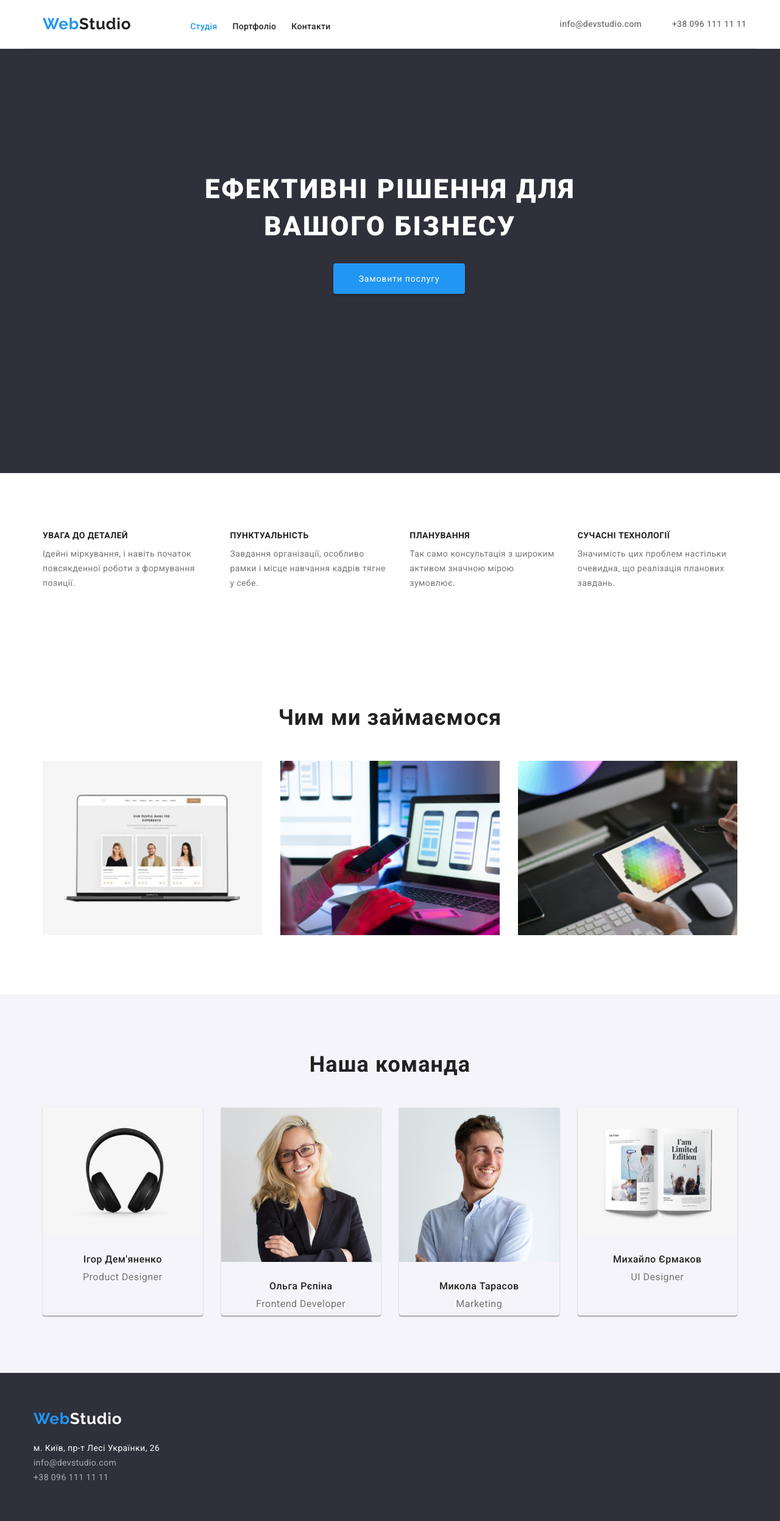
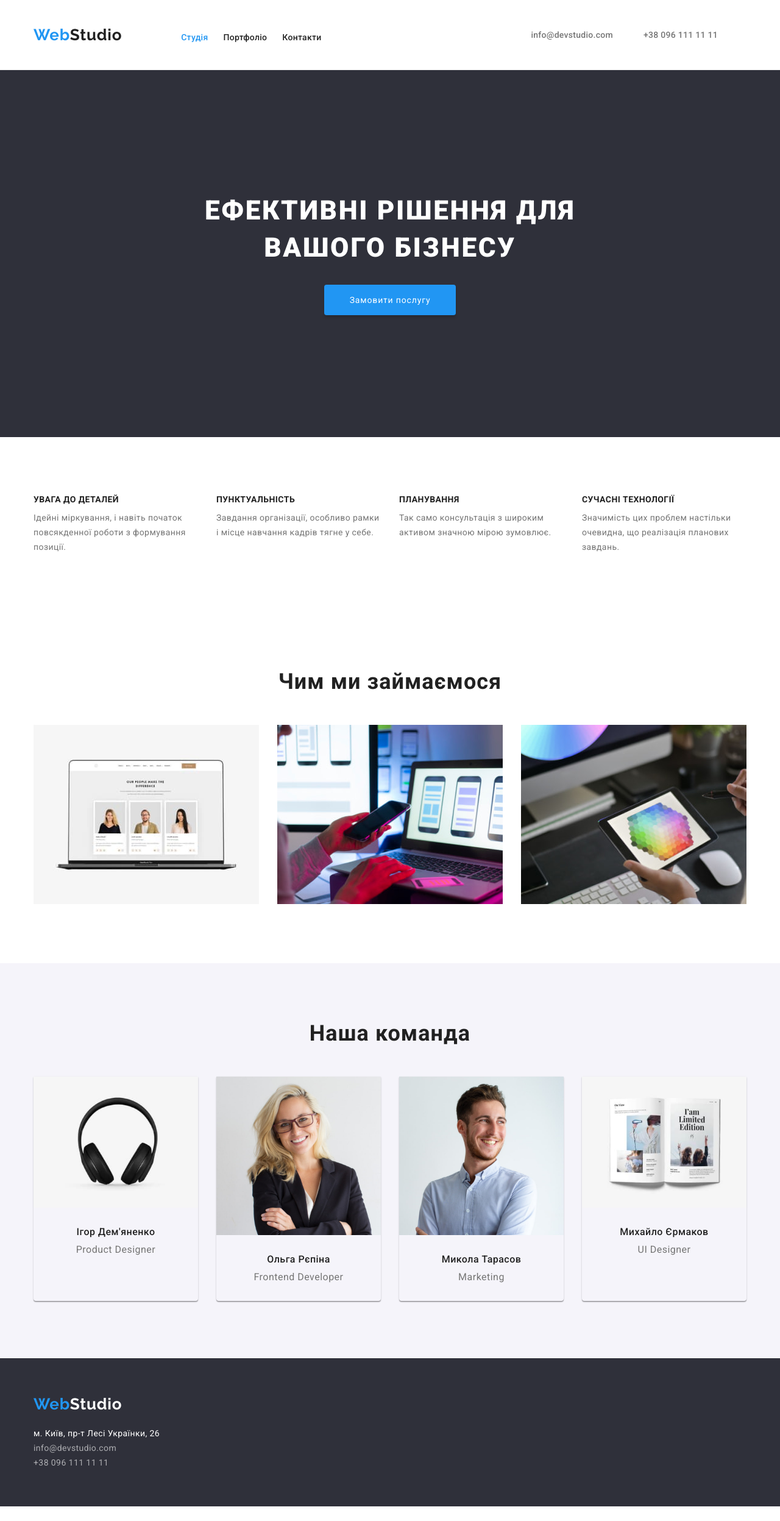
Before and after one commit to AndriiBiliak/repository-from-goit-markup-hw-03, a plain HTML site: page index.html in a window 1280 px wide. Shown: the whole page at 61% size. After the commit the page ends 2471 px from the top, so only its background shows below. Drawn offline with Linux system fonts and the light colour scheme; files whose address does not match are found by name.

Commit message:
hw-03 зробив правки ментора
в футері падінгом збільшив радіо натискання на посилання, виправив де було потрібно з паддінга на марджин

```diff
--- a/CSS/style.css
+++ b/CSS/style.css
@@ -1,27 +1,31 @@
 :root {
-    --accent-color: #2196F3;
-    --secondary-color: #F5F5F5;
+  --accent-color: #2196f3;
+  --secondary-color: #f5f5f5;
   --primary-text-color: #212121;
   --secondary-text-color: #757575;
 }
 
-
-body{
+body {
   font-family: 'Roboto', sans-serif;
   font-style: normal;
   font-size: 14px;
   letter-spacing: 0.03em;
   color: var(--primary-text-color);
-    background-color:#FFFFFF;
-
+  background-color: #ffffff;
 }
 /* reset*/
 
-
-h1,h2,h3,h4,h5,h6,p,ul{
+h1,
+h2,
+h3,
+h4,
+h5,
+h6,
+p,
+ul {
+  padding-left: 0;
   margin: 0;
 }
-
 
 img {
   display: block;
@@ -29,152 +33,163 @@ img {
   height: auto;
 }
 
-
 .container {
   width: 1200px;
   margin: 0 auto;
   padding: 0 15px;
-
 }
 
+/*   outline: 2px solid red; */
 
-.section{
+.section {
   padding: 94px 0px;
 }
 
+.visually-hidden {
+  position: absolute;
+  width: 1px;
+  height: 1px;
+  margin: -1px;
+  border: 0;
+  padding: 0;
+
+  white-space: nowrap;
+  clip-path: inset(100%);
+  clip: rect(0 0 0 0);
+  overflow: hidden;
+}
 
 ul {
   list-style: none;
   display: inline-flex;
 }
 
-
 .accent {
   color: var(--accent-color);
 }
 
-
-a{
+a {
   color: inherit;
   text-decoration: none;
 }
 
-.container-head{
+header {
   display: flex;
   justify-content: space-between;
-    align-items: center;
+
+  border-bottom: 1px solid #ececec;
   padding-top: 24px;
   padding-bottom: 24px;
-    border-bottom: 1px solid #ECECEC;
 }
 
-.link-nav:hover,:focus{
-    color: var(--accent-color);
-
+.container-head {
+  display: flex;
+  align-items: center;
 }
 
-
-.link-tel:hover,:focus {
+.link-nav:hover,
+:focus {
   color: var(--accent-color);
 }
 
-
-.link-address:hover,:focus {
+.link-tel:hover,
+:focus {
   color: var(--accent-color);
 }
 
+.link-address:hover,
+:focus {
+  color: var(--accent-color);
+}
 
-.logo-head{
+.logo-head {
   font-family: 'Raleway';
   font-style: normal;
   font-weight: 700;
   font-size: 26px;
-    line-height: calc(31/26);
+  line-height: calc(31 / 26);
   letter-spacing: 0.03em;
-    padding-right: 93px;
-    padding-left: 15px;
-
+  margin-right: 93px;
+  padding-top: 25px;
+  padding-bottom: 25px;
 }
-.list-nav{
+.list-nav {
   gap: 25px;
-    padding-left: 0;
-
+  margin-right: 344px;
 }
 
-.list-contakt{
-    padding-left: 0;
+.list-contakt {
+  margin-left: 0;
   gap: 50px;
-
-
+  padding-top: 25px;
+  padding-bottom: 25px;
 }
 
-
-
-.stud{
-    color: var(--accent-color);
-
-}
-
-
-.port{
+.stud {
   color: var(--accent-color);
 }
 
+.port {
+  color: var(--accent-color);
+}
 
 .link-nav {
   font-weight: 500;
   font-size: 14px;
-    line-height: calc(16/14);
+  line-height: calc(16 / 14);
   letter-spacing: 0.02em;
+  padding-top: 20px;
+  padding-bottom: 20px;
 }
 
-
-.link-address{
+.link-address {
   color: var(--secondary-text-color);
   font-weight: 500;
   font-size: 14px;
-    line-height: calc(16/14);
+  line-height: calc(16 / 14);
   letter-spacing: 0.02em;
-    padding: auto;
+  padding-top: 25px;
+  padding-bottom: 25px;
 }
 
-
-.link-tel{
+.link-tel {
   color: var(--secondary-text-color);
   font-weight: 500;
   font-size: 14px;
-    line-height: calc(16/14);
+  line-height: calc(16 / 14);
   letter-spacing: 0.02em;
-
+  padding-top: 25px;
+  padding-bottom: 25px;
 }
 
+/* Ефективні бізнесу */
 
-.sect-main{
-    background: #2F303A;
+.hero {
+  text-align: center;
+  padding: 200px 0;
+  background: #2f303a;
 }
 
-
-.title-main{
+.hero-title {
+  width: 696px;
   font-weight: 900;
   font-size: 44px;
-    line-height: calc(61/44);
+  line-height: calc(61 / 44);
   text-align: center;
   letter-spacing: 0.06em;
   text-transform: uppercase;
-    color: #FFFFFF;
-    padding-top: 106px;
-    padding-bottom: 30px;
-    padding-left: 252px;
-    padding-right: 252px;
-
+  color: #ffffff;
+  margin-right: auto;
+  margin-left: auto;
+  margin-bottom: 30px;
 }
 
-.btns:hover,:focus{
+.btns:hover,
+:focus {
   cursor: pointer;
-
 }
 
-.btns{
+.btns {
   width: 216px;
   min-height: 50px;
   letter-spacing: 0.06em;
@@ -182,290 +197,263 @@ a{
   box-shadow: 0px 4px 4px rgba(0, 0, 0, 0.15);
   border-radius: 4px;
   border: 0;
-    margin-left: 492px;
-    margin-right: 492px;
-    margin-bottom: 200px;
   padding: 10px 32px;
-
+  color: #ffffff;
 }
 
+/* Блок про нас */
 
-.text-btns {
-    color: #FFFFFF;
+.list-about {
+  display: flex;
+  justify-content: space-between;
+  gap: 30px;
 }
 
-
-.title-none{
-    display: none;
+.item-about {
+  width: 270px;
 }
 
-
-.list-about{
-    display: flex;
-    justify-content: space-between;
-    align-items: center;
-    gap: 30px;
-    padding-left: 15px;
-
+.title-about {
+  font-size: 14px;
+  line-height: calc(16 / 14);
+  letter-spacing: 0.03em;
+  text-transform: uppercase;
+  margin-bottom: 10px;
 }
 
-
-.title-about{
-    font-size: 14px;
-    line-height: calc(16/14);
+.text-about {
+  line-height: calc(24 / 14);
   letter-spacing: 0.03em;
-    text-transform: uppercase;
-    padding-bottom: 10px;
-
+  color: var(--secondary-text-color);
 }
 
-
-.text-about{
-    line-height: calc(24/14);
+/* Блок чим ми займаймось */
+.title-hero {
+  font-weight: 700;
+  font-size: 36px;
+  line-height: calc(42 / 36);
+  text-align: center;
   letter-spacing: 0.03em;
-    color: var(--secondary-text-color);
-
+  margin-bottom: 50px;
 }
 
+.list-img {
+  gap: 30px;
+  padding-bottom: 0;
+}
 
-.title-hero{
-    font-weight: 700;
-    font-size: 36px;
-    line-height: calc(42/36);
+/* Блок наша команда */
+
+.img-team {
+  margin-bottom: 30px;
+}
+
+.section-team {
+  background-color: #f5f4fa;
+}
+
+.title-team {
+  font-weight: 500;
+  font-size: 16px;
+  line-height: calc(19 / 16);
   text-align: center;
   letter-spacing: 0.03em;
-    padding-bottom: 50px;
+  color: var(--primary-text-color);
+  margin-bottom: 10px;
 }
 
-.list-img{
+.list-team {
   gap: 30px;
-    padding-left: 15px;
-    padding-right: 15px;
 }
 
-
-.img-team{
+.item-team {
+  box-shadow: 0px 1px 3px rgba(0, 0, 0, 0.12), 0px 1px 1px rgba(0, 0, 0, 0.14),
+    0px 2px 1px rgba(0, 0, 0, 0.2);
+  border-radius: 0px 0px 4px 4px;
   padding-bottom: 30px;
 }
 
-.section-team{
-    background-color: #F5F4FA;
-}
-
-.title-team{
-    font-weight: 500;
-    font-size: 16px;
-    line-height: calc(19/16);
-    text-align: center;
-    letter-spacing: 0.03em;
-    color: var(--primary-text-color);
-    padding-bottom: 10px;
-}
-
-.list-team{
-    gap: 30px;
-    padding-left: 15px;
-    padding-right: 15px;
-}
-
-.item-team{
-    box-shadow: 0px 1px 3px rgba(0, 0, 0, 0.12), 0px 1px 1px rgba(0, 0, 0, 0.14), 0px 2px 1px rgba(0, 0, 0, 0.2);
-    border-radius: 0px 0px 4px 4px;
-}
-
-
-.text-team{
+.text-team {
   font-weight: 400;
   font-size: 16px;
-    line-height: calc(19/16);
+  line-height: calc(19 / 16);
   text-align: center;
   letter-spacing: 0.03em;
   color: var(--secondary-text-color);
-    padding-bottom: 10px;
 }
 
+/* Футер/пыдвал */
+
+footer {
+  padding-top: 60px;
+  padding-bottom: 60px;
+}
 
 .footer {
-    color: #FFFFFF;
-    background: #2F303A;
+  color: #ffffff;
+  background: #2f303a;
   font-weight: 400;
   font-size: 14px;
-    line-height: calc(24/14);
+  line-height: calc(24 / 14);
 }
 
+.cont {
+  margin-top: 20px;
+}
 
 .list-cont {
+  gap: 9px;
   display: list-item;
   font-weight: 400;
   font-size: 14px;
-    line-height: calc(24/14);
+  line-height: calc(24 / 14);
 }
-
 
 .logo-foot {
   font-family: 'Raleway';
   font-style: normal;
   font-weight: 700;
   font-size: 26px;
-    line-height: calc(31/26);
+  line-height: calc(31 / 26);
   letter-spacing: 0.03em;
-    color: #FFFFFF;
-
+  color: #ffffff;
 }
 
-
-.link-tel-foot{
+.link-tel-foot {
   font-style: normal;
   font-weight: 400;
   font-size: 14px;
-    line-height: calc(24/14);
+  line-height: calc(24 / 14);
   color: rgba(255, 255, 255, 0.6);
 }
 
-
-.link-address-foot{
+.link-address-foot {
   font-style: normal;
   font-weight: 400;
   font-size: 14px;
-    line-height: calc(24/14);
+  line-height: calc(24 / 14);
   color: rgba(255, 255, 255, 0.6);
 }
 
-
-.link-address-foot:hover,:focus {
+.link-address-foot:hover,
+:focus {
   color: var(--accent-color);
 }
 
-
-.link-tel-foot:hover,:focus {
+.link-tel-foot:hover,
+:focus {
   color: var(--accent-color);
 }
 
-
-.link-cont{
+.link-cont {
   font-style: normal;
   font-weight: 400;
   font-size: 14px;
-    line-height: calc(24/14);
+  line-height: calc(24 / 14);
   cursor: default;
 }
 
+/* портфоліо основа*/
 
-.btn{
+.btn {
   font-style: normal;
   font-weight: 500;
   font-size: 16px;
-    line-height: calc(26/16);
+  line-height: calc(26 / 16);
   text-align: center;
   letter-spacing: 0.03em;
-    background: #F5F4FA;
+  background: #f5f4fa;
   border-radius: 4px;
   border: 0;
   padding: 6px 22px;
 }
 
-.list-btn{
+.list-btn {
   display: flex;
   justify-content: center;
   gap: 8px;
-    padding-bottom: 56px;
+  margin-bottom: 56px;
 }
 
-.list-port{
+.list-port {
   display: flex;
   flex-wrap: wrap;
   gap: 30px;
   padding-left: 0;
 }
 
-
-.item-port{
-    padding-bottom: 20px;
+.item-port {
   width: 370px;
 }
 
-.bord{
-    border-bottom: 1px solid #EEEEEE;
-    border-left: 1px solid #EEEEEE;
-    border-right: 1px solid #EEEEEE;
+.bord {
+  padding-top: 20px;
+  padding-bottom: 20px;
+  padding-left: 24px;
+  padding-right: 24px;
+  border-bottom: 1px solid #eeeeee;
+  border-left: 1px solid #eeeeee;
+  border-right: 1px solid #eeeeee;
 }
 
-.item-port:ntn-child(3n){
+.item-port:ntn-child(3n) {
   margin-right: 0;
 }
 
-
-.btn-all{
+.btn-all {
   font-weight: 500;
   font-size: 16px;
-    line-height: calc(26/16);
+  line-height: calc(26 / 16);
   text-align: center;
   letter-spacing: 0.03em;
   background: var(--accent-color);
-    box-shadow: 0px 3px 1px rgba(0, 0, 0, 0.1), 0px 1px 2px rgba(0, 0, 0, 0.08), 0px 2px 2px rgba(0, 0, 0, 0.12);
+  box-shadow: 0px 3px 1px rgba(0, 0, 0, 0.1), 0px 1px 2px rgba(0, 0, 0, 0.08),
+    0px 2px 2px rgba(0, 0, 0, 0.12);
   border-radius: 4px;
   border: 0;
   padding: 6px 22px;
 }
 
-
-.subject{
+.subject {
   font-size: 18px;
-    line-height: calc(36/18);
+  line-height: calc(36 / 18);
   letter-spacing: 0.06em;
-    padding-bottom: 4px;
-    padding-left: 24px;
-    padding-right: 24px;
+  margin-bottom: 4px;
 }
 
-
-.text-port{
+.text-port {
   font-weight: 400;
   font-size: 16px;
-    line-height: calc(30/16);
+  line-height: calc(30 / 16);
   letter-spacing: 0.03em;
   color: var(--secondary-text-color);
   padding-bottom: 20px;
-    padding-right: 24px;
-    padding-left: 24px;
 }
 
-
-.text-all{
+.text-all {
   font-weight: 500;
   font-size: 16px;
-    line-height: calc(26/16);
+  line-height: calc(26 / 16);
   text-align: center;
   letter-spacing: 0.03em;
   color: var(--secondary-color);
 }
 
-.btn:hover,:focus {
+.btn:hover,
+:focus {
   font-weight: 500;
   font-size: 16px;
-    line-height: calc(26/16);
+  line-height: calc(26 / 16);
   text-align: center;
   letter-spacing: 0.03em;
   background: var(--accent-color);
-    color: #FFFFFF;
-    cursor: pointer
+  color: #ffffff;
+  cursor: pointer;
 }
 
-.btn-all:hover,:focus {
+.btn-all:hover,
+:focus {
   color: var(--secondary-color);
   background: var(--accent-color);
-    cursor: pointer
+  cursor: pointer;
 }
-
-.container-footer{
-    padding-top: 60px;
-    padding-left: 15px;
-    padding-bottom: 60px;
-
-}
-
-.list-foot{
-    margin-top: 20px;
-    padding-left: 0;
-    gap: 9px;
-}
--- a/index.html
+++ b/index.html
@@ -19,9 +19,8 @@
   </head>
 
   <body>
-
     <!-- Шапка -->
-      <header class="head">
+    <header class="header">
       <div class="container container-head">
         <nav class="nav">
           <a class="logo-head" href="./index.html"><span class="accent">Web</span>Studio</a>
@@ -50,13 +49,10 @@
     </header>
 
     <main class="main">
-        <div class="container"></div>
-        <section class="sect-main section">
+      <section class="hero section">
         <div class="container">
-            <h1 class="title-main">Ефективні рішення для вашого бізнесу</h1>
-            <button class="btns" type="button">
-              <span class="text-btns">Замовити послугу</span>
-            </button>
+          <h1 class="hero-title">Ефективні рішення для вашого бізнесу</h1>
+          <button class="btns" type="button">Замовити послугу</button>
         </div>
       </section>
 
@@ -64,7 +60,7 @@
 
       <section class="about section">
         <div class="container">
-            <h2 class="title-none">Переваги</h2>
+          <h2 class="visually-hidden">Переваги</h2>
           <ul class="list-about">
             <li class="item-about">
               <h3 class="title-about">УВАГА ДО ДЕТАЛЕЙ</h3>
@@ -184,14 +180,13 @@
           </ul>
         </div>
       </section>
-        </div>
     </main>
 
     <footer class="footer">
-        <div class="container container-footer">
+      <div class="container">
         <a class="logo-foot" href="./index.html"><span class="accent">Web</span>Studio</a>
         <address class="cont">
-            <ul class="list-cont list-foot">
+          <ul class="list-cont">
             <li class="list-item">
               <a class="link-cont" href="">м. Київ, пр-т Лесі Українки, 26</a>
             </li>
```
Also changed, not shown: portfolio.html (+3 -3 lines). Lines whose indentation alone changed are shown as unchanged.
